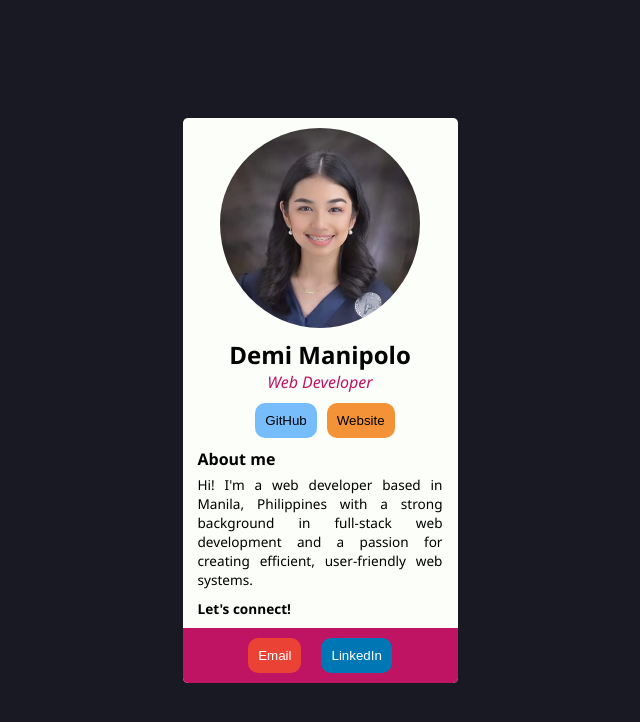
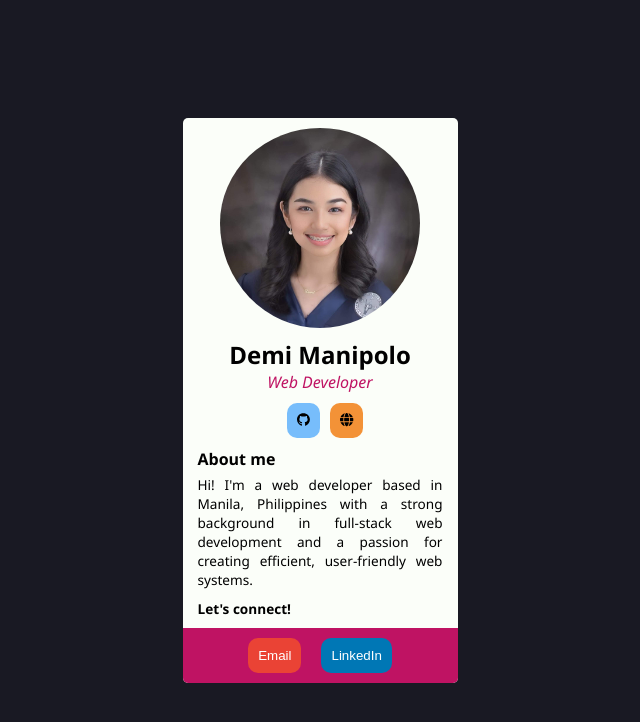
Before and after one commit to mmadiee/scrimba-digital-business-card, a React (Vite) app: page / in a window 1280 px wide. Shown: the top 722 px of the page, without its empty margins (320-960 px from the left). Built offline with nearby package versions, Linux system fonts and the light colour scheme.

Commit message:
added icons for main component

```diff
--- a/src/components/Main.jsx
+++ b/src/components/Main.jsx
@@ -1,9 +1,13 @@
+import { FontAwesomeIcon } from "@fortawesome/react-fontawesome";
+import { faGithub } from "@fortawesome/free-brands-svg-icons";
+import { faGlobe } from "@fortawesome/free-solid-svg-icons" ;
+
 export default function Main() {
   return (
     <>
       <div className="button-links">
-        <a href="https://github.com/mmadiee" target="_blank"><button className="gitHub">GitHub</button></a>
-        <a href="https://mmadiee.github.io/odin-landing-page/" target="_blank"><button className="website">Website</button></a>
+        <a href="https://github.com/mmadiee" target="_blank"><button className="gitHub"><FontAwesomeIcon icon={faGithub} /></button></a>
+        <a href="https://mmadiee.github.io/odin-landing-page/" target="_blank"><button className="website"><FontAwesomeIcon icon={faGlobe} /></button></a>
       </div>
       <div className="about">
         <h4>About me</h4>
```
